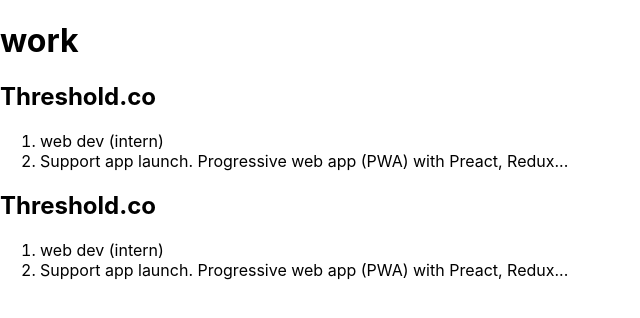
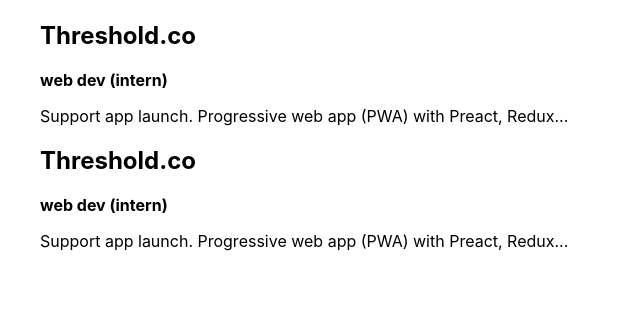
Before and after one commit to LawrenceCastillo/ada-theme-react-template, a React (Create React App) app: page / in a window 1280 px wide. Shown: the top 318 px of the page, without its empty margins (0-640 px from the left). Built offline with nearby package versions, Linux system fonts and the light colour scheme.

Commit message:
corrected to data passing method to be universal instead of hard-coding

```diff
--- a/src/App.js
+++ b/src/App.js
@@ -1,13 +1,14 @@
 import React, {Component} from 'react';
 import Title from './Components/Title';
 import List from './Components/List';
+import user from './info'
 
 class App extends Component {
   render() {
     return (
       <div>
-        <Title title = {'work'}/>
-        <List />
+        <Title section = {user[1].section}/>
+        <List groups = {user[1].groups} />
       </div>
     )
   }
--- a/src/Components/Item.js
+++ b/src/Components/Item.js
@@ -2,14 +2,15 @@
 
 class Item extends Component {
   render() {
+    const group = this.props.group;
     return (
-      <div>
-        <h2>{this.props.company}</h2>
-        <ol>
-          <li>{this.props.position}</li>
-          <li>{this.props.description}</li>
-        </ol>
-      </div>
+      <figure>
+        <h2>{group.company}</h2>
+        <figureCaption>
+          <strong>{group.position}</strong>
+          <p>{group.description}</p>
+        </figureCaption>
+      </figure>
     )
   }
 }
--- a/src/Components/List.js
+++ b/src/Components/List.js
@@ -1,18 +1,11 @@
 import React, {Component} from 'react';
 import Item from './Item';
-import user from '../info.js';
 
 class List extends Component {
   render() {
     return (
       <div>
-        {user.work.map((job, index) => (
-          <Item key = {index}
-            company = {job.company}
-            position = {job.position}
-            description = {job.description}
-          ></Item>
-        ))}
+        {this.props.groups.map((group, index) => <Item key = {index} group={group}></Item>)}
       </div>
     )
   }
--- a/src/info.js
+++ b/src/info.js
@@ -1,16 +1,20 @@
 /* Sitewide variable text */
 
 export default
+  [
     {
-    personal: {
+      section: 'Personal',
       name: 'Lawrence Castillo',
       email: 'Lawrence.g.castillo@gmail.com',
       location: 'New York, NY',
       headline: 'Hey I\'m a Software Developer in NYC',
       image: 'https://avatars1.githubusercontent.com/u/33098457?s=460&u=65f0d2c78bc9870e13e0b2147cc8f533a175d497&v=4',
-      about: 'From carving woodblocks and making paper, to electroplating silver to copper for Daguerreotypes, I like to get my hands dirty when I\'m not working on code.'
+      about: 'From carving woodblocks and making paper, to electroplating silver to copper for Daguerreotypes, I like to get my hands dirty when I\'m not working on code.',
     },
-    work: [
+    {
+      section: 'Experience',
+      groups:
+      [
         {
           id: 1,
           company: 'Threshold.co',
@@ -19,7 +23,7 @@
           location: '',
           timeframe: 'May 2020 - Current',
           position: 'web dev (intern)',
-        description: 'Support app launch. Progressive web app (PWA) with Preact, Redux...'
+          description: 'Support app launch. Progressive web app (PWA) with Preact, Redux...',
         },
         {
           id: 2,
@@ -29,17 +33,21 @@
           location: '',
           timeframe: 'May 2020 - Current',
           position: 'web dev (intern)',
-        description: 'Support app launch. Progressive web app (PWA) with Preact, Redux...'
-      }
+          description: 'Support app launch. Progressive web app (PWA) with Preact, Redux...',
+        },
       ],
-    projects: [
+    },
+    {
+      section: 'Projects',
+      groups:
+      [
         {
           id: 1,
           title: '',
           logo: '',
           url: '',
           stack: '',
-        description: ''
+          description: '',
         },
         {
           id: 2,
@@ -47,10 +55,14 @@
           logo: '',
           url: '',
           stack: '',
-        description: ''
+          description: '',
         }
       ],
-    education: [
+    },
+    {
+      section: 'education',
+      groups:
+      [
         {
           id: 1,
           institution: '',
@@ -58,7 +70,7 @@
           url: '',
           timeframe: 'May 2020 - Current',
           degree: '',
-        description: ''
+          description: '',
         },
         {
           id: 2,
@@ -67,16 +79,28 @@
           url: '',
           timeframe: 'May 2020 - Current',
           degree: '',
-        description: ''
+          description: '',
         }
       ],
-    skills: [
-      'C++', 'JavaScript', 'MERN', 'LAMP'
+    },
+    {
+      section: 'skills',
+      skills:
+      [
+        'C++', 'JavaScript', 'MERN', 'LAMP',
       ],
-    interests: [
-      'Making', 'soldering'
+    },
+    {
+      section: 'interests',
+      hobbies:
+      [
+        'Making', 'soldering',
       ],
-    social: [
+    },
+    {
+      section: 'social',
+      groups:
+      [
         {
           id: 1,
           logo: '',
@@ -87,5 +111,6 @@
           logo: '',
           url: ''
         }
+      ],
+    },
   ]
-  }
```
Lines whose indentation alone changed are shown as unchanged.
